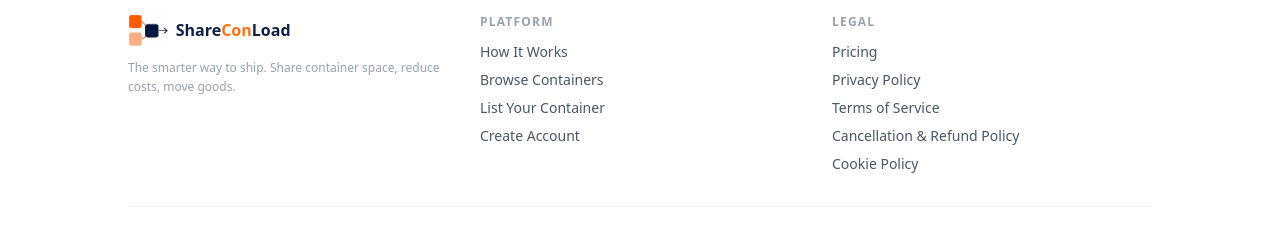
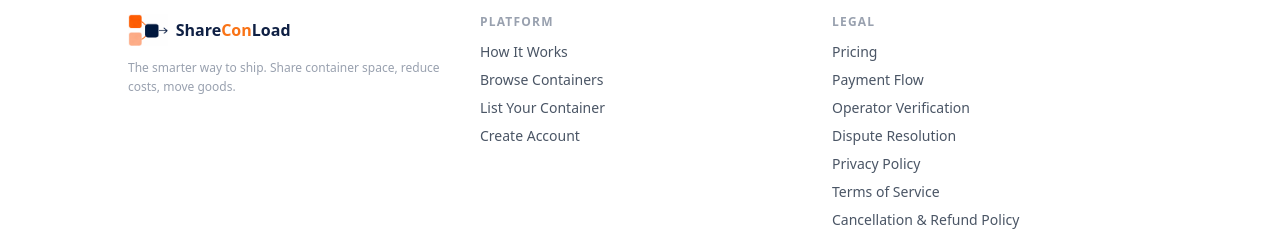
Before and after one commit to baloyiT/ShareConLoad, a Next.js app: page /how-it-works in a window 1280 px wide. Shown: the part 5366-5597 px from the top of the page. Built offline with nearby package versions, Linux system fonts and the light colour scheme.

Commit message:
feat: add transparency page links to how-it-works footer and pricing
Co-Authored-By: Claude Sonnet 4.6 <noreply@anthropic.com>

```diff
--- a/app/how-it-works/page.tsx
+++ b/app/how-it-works/page.tsx
@@ -692,6 +692,21 @@ export default function HowItWorksPage() {
                 </Link>
               </li>
               <li>
+                <Link href="/payment-flow" className="hover:text-gray-900 transition-colors">
+                  Payment Flow
+                </Link>
+              </li>
+              <li>
+                <Link href="/operator-verification" className="hover:text-gray-900 transition-colors">
+                  Operator Verification
+                </Link>
+              </li>
+              <li>
+                <Link href="/dispute-resolution" className="hover:text-gray-900 transition-colors">
+                  Dispute Resolution
+                </Link>
+              </li>
+              <li>
                 <Link href="/privacy" className="hover:text-gray-900 transition-colors">
                   Privacy Policy
                 </Link>
@@ -706,11 +721,6 @@ export default function HowItWorksPage() {
                   Cancellation &amp; Refund Policy
                 </Link>
               </li>
-              <li>
-                <Link href="#" className="hover:text-gray-900 transition-colors">
-                  Cookie Policy
-                </Link>
-              </li>
             </ul>
           </div>
         </div>
--- a/app/pricing/page.tsx
+++ b/app/pricing/page.tsx
@@ -238,6 +238,18 @@ export default function PricingPage() {
         {/* ── Related links ── */}
         <div className="flex flex-col sm:flex-row gap-3 text-sm">
           <Link
+            href="/payment-flow"
+            className="flex-1 flex items-center justify-between rounded-xl border border-gray-100 bg-white px-5 py-4 shadow-sm hover:border-orange-200 transition-colors"
+          >
+            <div>
+              <p className="font-semibold text-gray-800">Payment Flow</p>
+              <p className="text-xs text-gray-400 mt-0.5">End-to-end explanation of how Paystack processes payments</p>
+            </div>
+            <svg className="w-4 h-4 text-gray-400 shrink-0 ml-4" fill="none" stroke="currentColor" viewBox="0 0 24 24">
+              <path strokeLinecap="round" strokeLinejoin="round" strokeWidth={2} d="M9 5l7 7-7 7" />
+            </svg>
+          </Link>
+          <Link
             href="/cancellation"
             className="flex-1 flex items-center justify-between rounded-xl border border-gray-100 bg-white px-5 py-4 shadow-sm hover:border-orange-200 transition-colors"
           >
```
